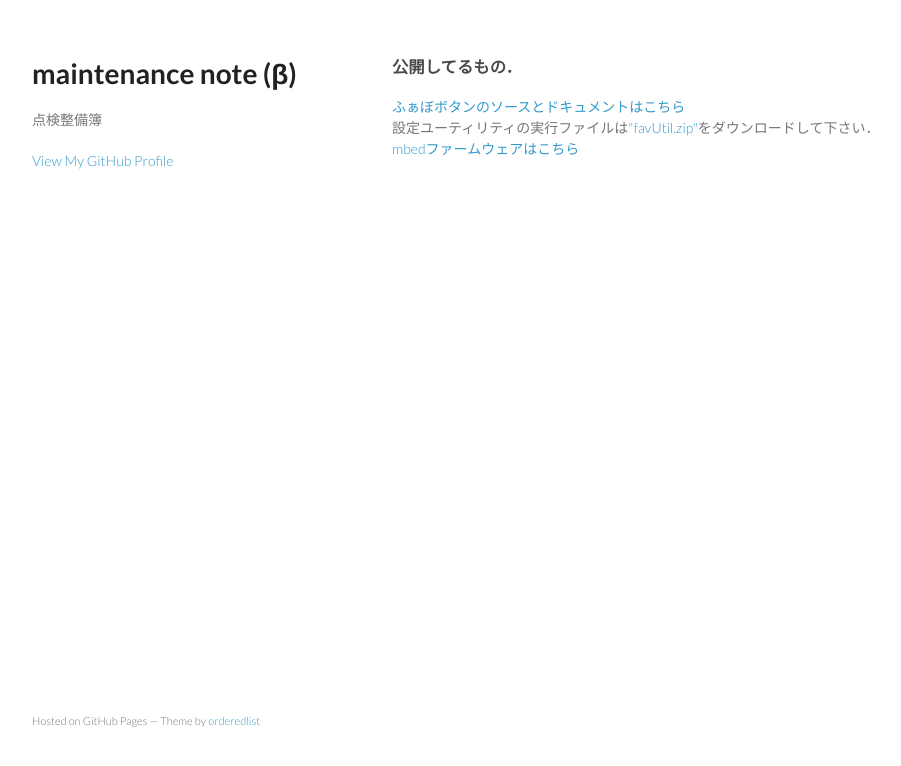
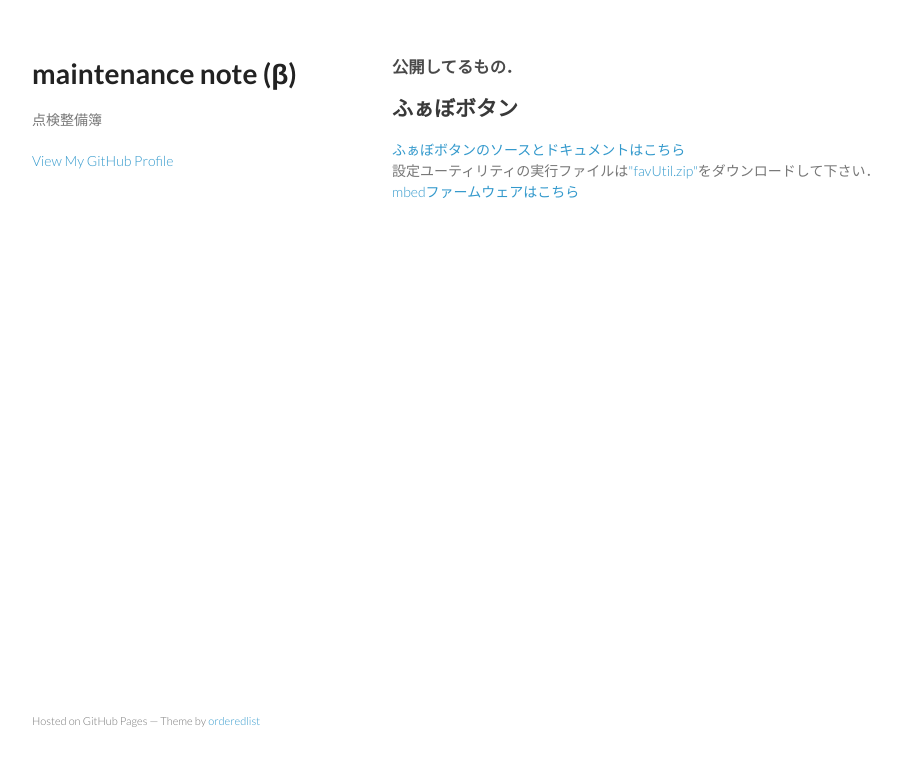
Before and after one commit to betaEncoder/betaencoder.github.com, a plain HTML site: page index.html in a window 1280 px wide. Shown: the whole page, without its empty margins (178-1079 px from the left). Drawn offline with Linux system fonts and the light colour scheme.

Commit message:
Update index.html

```diff
--- a/index.html
+++ b/index.html
@@ -26,6 +26,7 @@
         <h3>
 <a name="welcome-to-github-pages" class="anchor" href="#welcome-to-github-pages"><span class="octicon octicon-link"></span></a>公開してるもの．</h3>
 
+<h2>ふぁぼボタン</h2>
 <p><a href="https://github.com/betaEncoder/fav-button">ふぁぼボタンのソースとドキュメントはこちら
 </a><br>
 設定ユーティリティの実行ファイルは<a href="https://github.com/betaEncoder/fav-button/releases/download/0.2/favUtil.zip">"favUtil.zip"</a>をダウンロードして下さい．<br>
```
